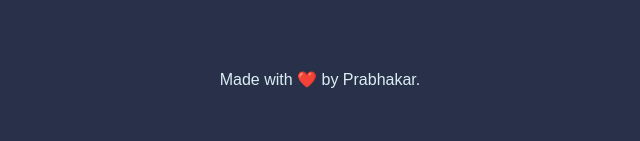
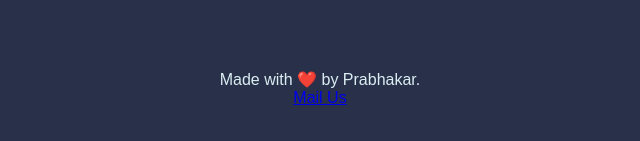
Before and after one commit to vermaPlay/vermaPlay.com, a plain HTML site: page index.html in a window 1280 px wide. Shown: the part 505-646 px from the top of the page, 320-960 px from the left. Drawn offline with Linux system fonts and the light colour scheme.

Commit message:
Update index.html

```diff
--- a/index.html
+++ b/index.html
@@ -23,7 +23,8 @@
 
 
   <footer>
-    Made with ❤️ by Prabhakar.
+    Made with ❤️ by Prabhakar.<br>
+	<a href="mailto:pbkv26112000@gmail.com"target="_top">Mail Us </a>
   </footer>
   <script src="index.js"></script>
 </body>
```
